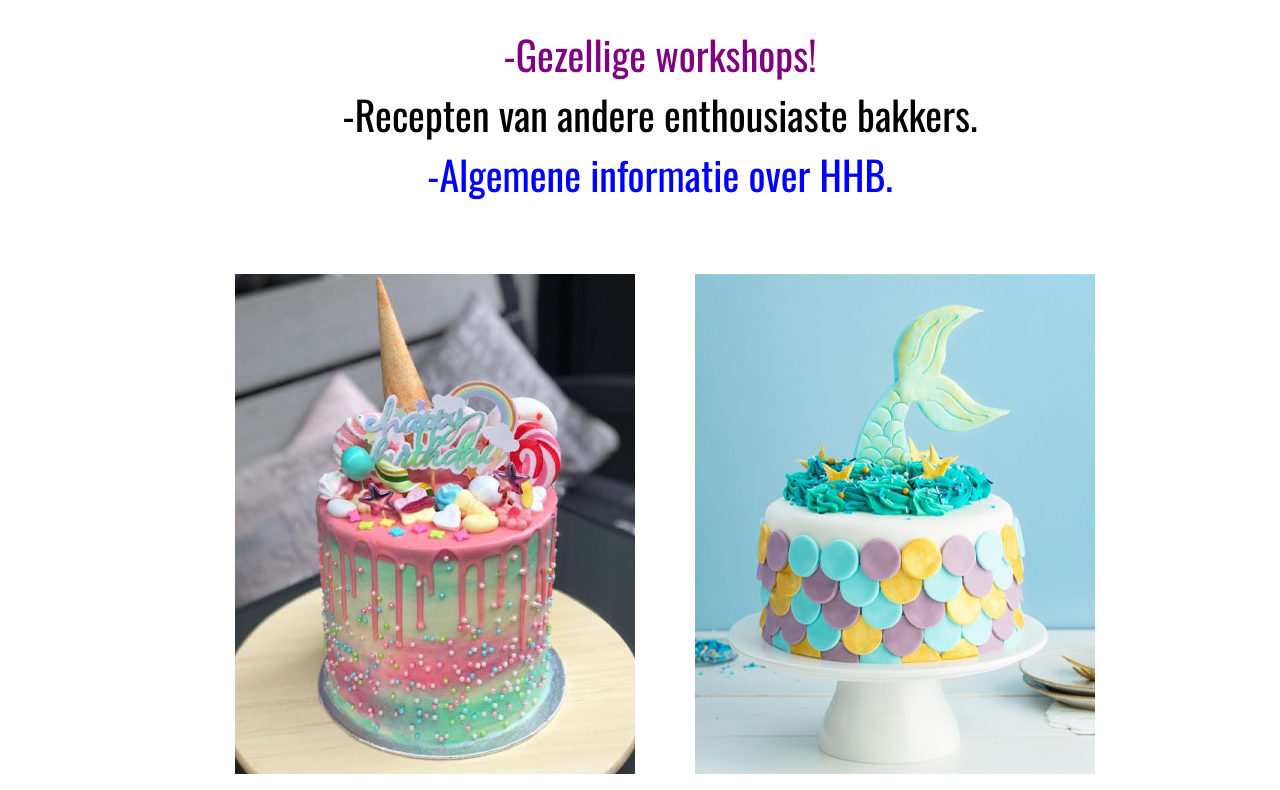
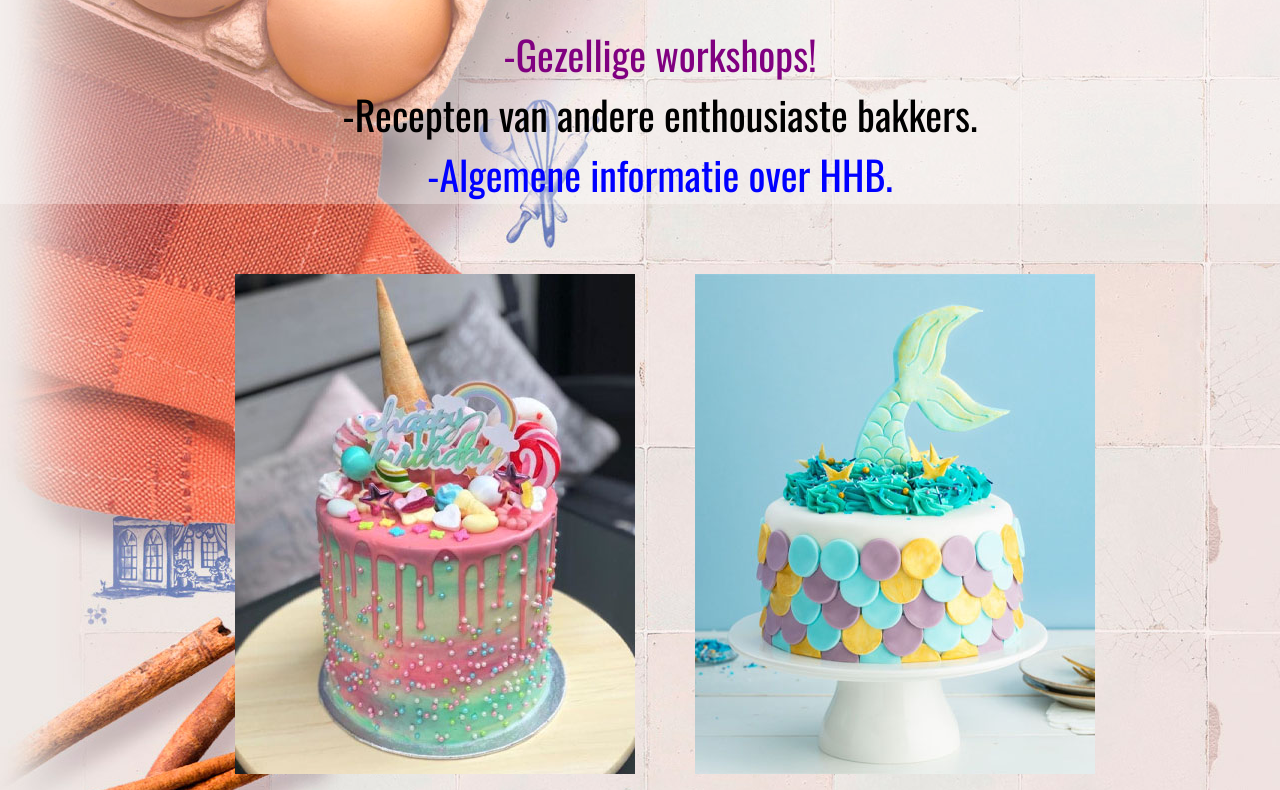
Before and after one commit to tijsyo/Frontend-Website-Tijs, a plain HTML site: page index.html in a window 1280 px wide. Shown: the part 286-1076 px from the top of the page. Drawn offline with nearby package versions, Linux system fonts and the light colour scheme.

Commit message:
Update style.css

```diff
--- a/style.css
+++ b/style.css
@@ -2,7 +2,7 @@
 
 body
     {
-    background-image: url("/Website/images/Achtergrondplaat.jpg");
+    background-image: url("images/Achtergrondplaat.jpg");
 
     transform: rotate(720deg);
     /* source https://codepen.io/CodeXYZ/pen/xbdxyO */
```
